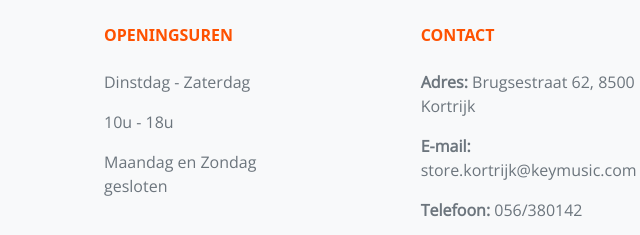
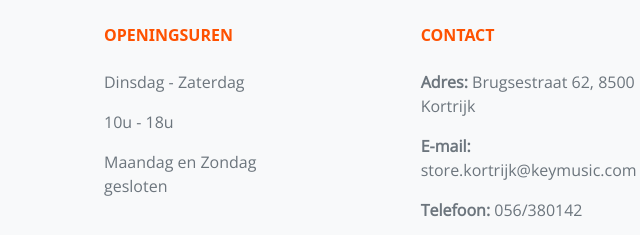
Before and after one commit to howest-WDD/video---project-1-CocquytKanha, a plain HTML site: page index.html in a window 1280 px wide. Shown: the part 2064-2299 px from the top of the page, 453-1093 px from the left. Drawn offline with nearby package versions, Linux system fonts and the light colour scheme.

Commit message:
aanpassing

```diff
--- a/index.html
+++ b/index.html
@@ -789,7 +789,7 @@
             </div>
             <div class="col-md-3 col-lg-2 col-xl-2 mx-auto mb-4">
               <h6 class="text-uppercase fw-bold mb-4 c-footer-tekst">Openingsuren</h6>
-              <p>Dinstdag - Zaterdag</p>
+              <p>Dinsdag - Zaterdag</p>
               <p>10u - 18u</p>
               <p>Maandag en Zondag gesloten</p>
             </div>
```
